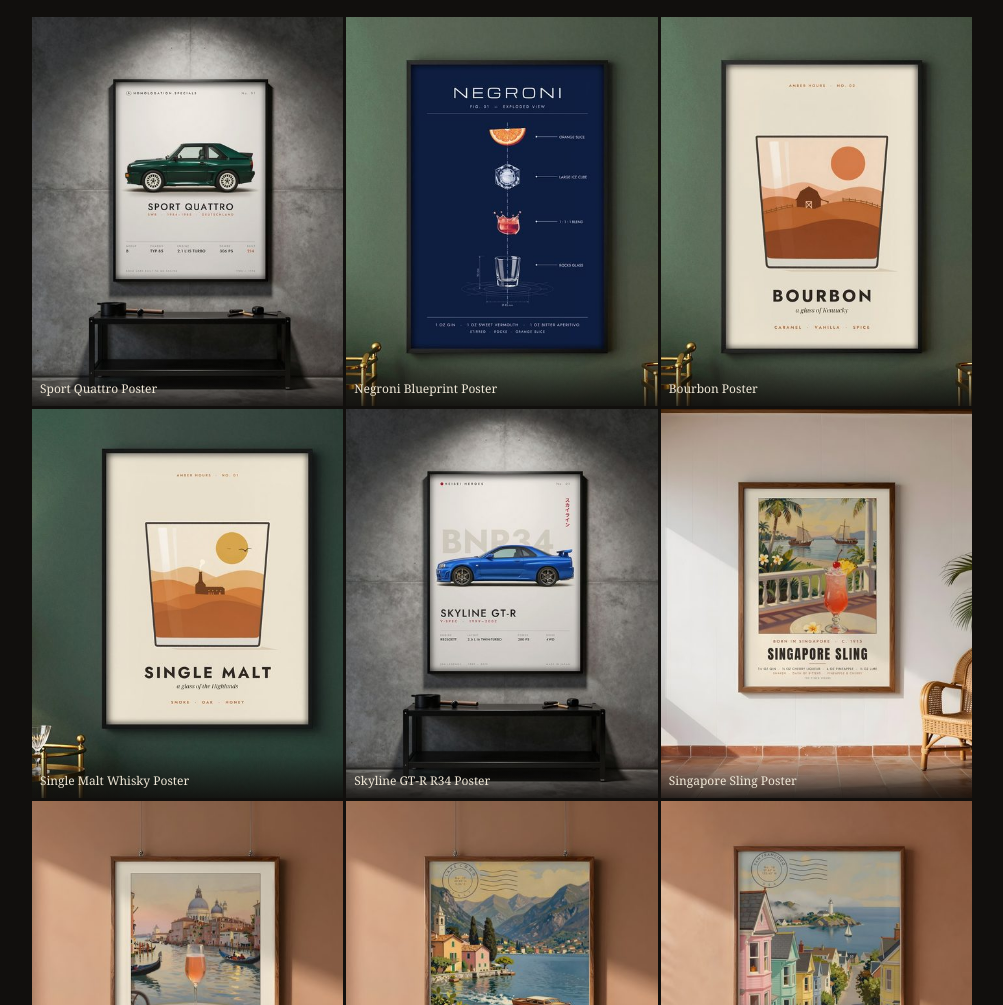
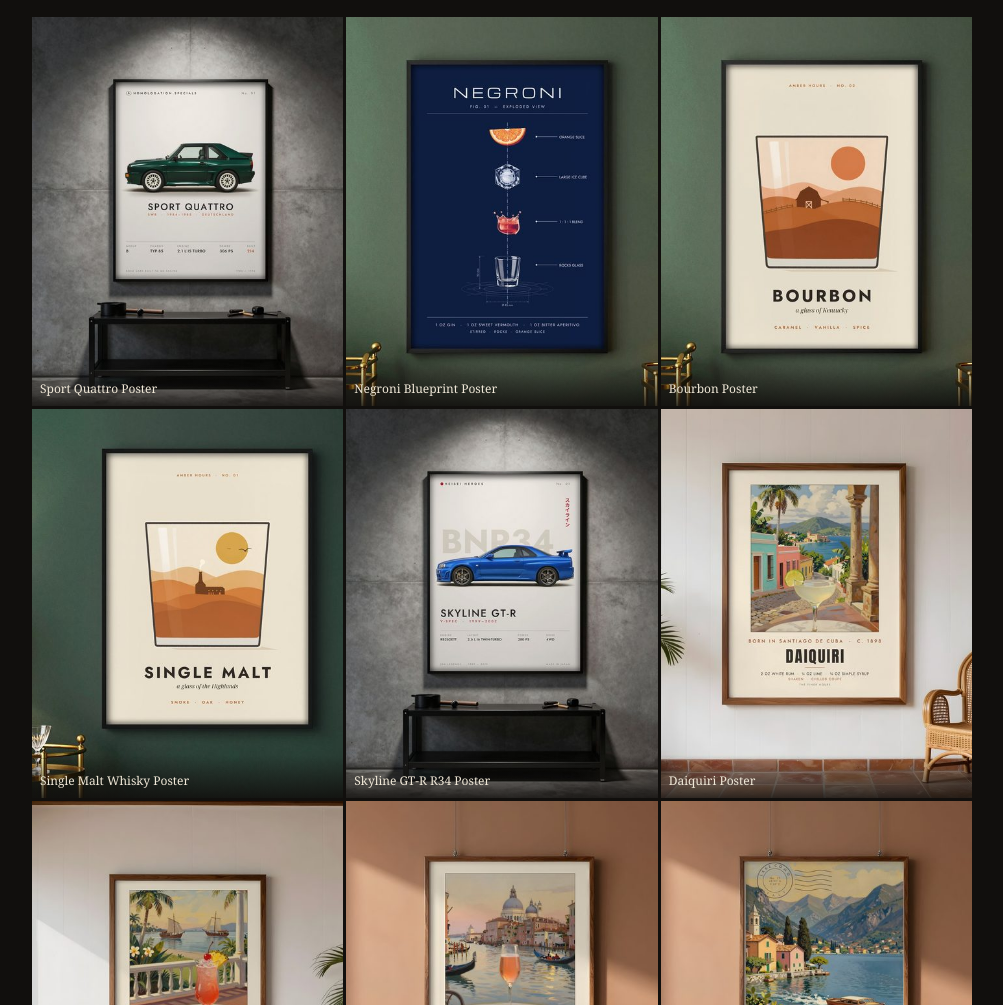
Before and after one commit to itsmedista/finer-hours, a plain HTML site: page index.html in a window 1280 px wide. Shown: the part 95-1100 px from the top of the page, without its empty margins (138-1141 px from the left). Drawn offline with Linux system fonts and the light colour scheme.

Commit message:
Add post 37

```diff
--- a/index.html
+++ b/index.html
@@ -33,6 +33,7 @@ footer { text-align: center; color: var(--muted); padding: 24px 16px 40px; font-
 <a href="https://www.etsy.com/listing/4604636131" rel="noopener"><img src="img/53.jpg" width="480" height="600" loading="lazy" alt="Framed mid-century poster above a home bar: a whisky tumbler holding the Kentucky countryside: a gambrel-roofed tobacco barn, a rail fence along the ridge and a burnt-orange sun"><span>Bourbon Poster</span></a>
 <a href="https://www.etsy.com/listing/4604658762" rel="noopener"><img src="img/52.jpg" width="480" height="600" loading="lazy" alt="Framed mid-century poster above a home bar: a whisky tumbler holding the Scottish Highlands: a small distillery with a smoking chimney on the ridge, a mustard sun and two gulls"><span>Single Malt Whisky Poster</span></a>
 <a href="https://www.etsy.com/listing/4603916928" rel="noopener"><img src="img/45.jpg" width="480" height="600" loading="lazy" alt="Framed minimalist JDM poster in a room: The BNR34 Skyline GT-R V-Spec in Bayside Blue, RB26DETT twin-turbo straight six, 280 PS, all-wheel drive"><span>Skyline GT-R R34 Poster</span></a>
+<a href="https://www.etsy.com/listing/4617419906" rel="noopener"><img src="img/37.jpg" width="480" height="600" loading="lazy" alt="Framed Daiquiri poster, born in Santiago de Cuba c. 1898, on a white wall beside a green shutter, a rattan armchair and a potted palm"><span>Daiquiri Poster</span></a>
 <a href="https://www.etsy.com/listing/4617408727" rel="noopener"><img src="img/36.jpg" width="480" height="600" loading="lazy" alt="Framed Singapore Sling poster, born in Singapore c. 1915, on a white colonial veranda beside green shutters, a rattan armchair and a potted palm"><span>Singapore Sling Poster</span></a>
 <a href="https://www.etsy.com/listing/4617407099" rel="noopener"><img src="img/35.jpg" width="480" height="600" loading="lazy" alt="Framed Bellini poster, born in Venice 1948, on a terracotta wall between two brass bar carts with crystal glasses and limes"><span>Bellini Poster</span></a>
 <a href="https://www.etsy.com/listing/4619119210" rel="noopener"><img src="img/20.jpg" width="480" height="600" loading="lazy" alt="Framed Lake Como travel poster on a terracotta wall between two brass bar carts with crystal glasses and limes"><span>Lake Como Poster</span></a>
```
Also changed, not shown: img/37.jpg (added).
